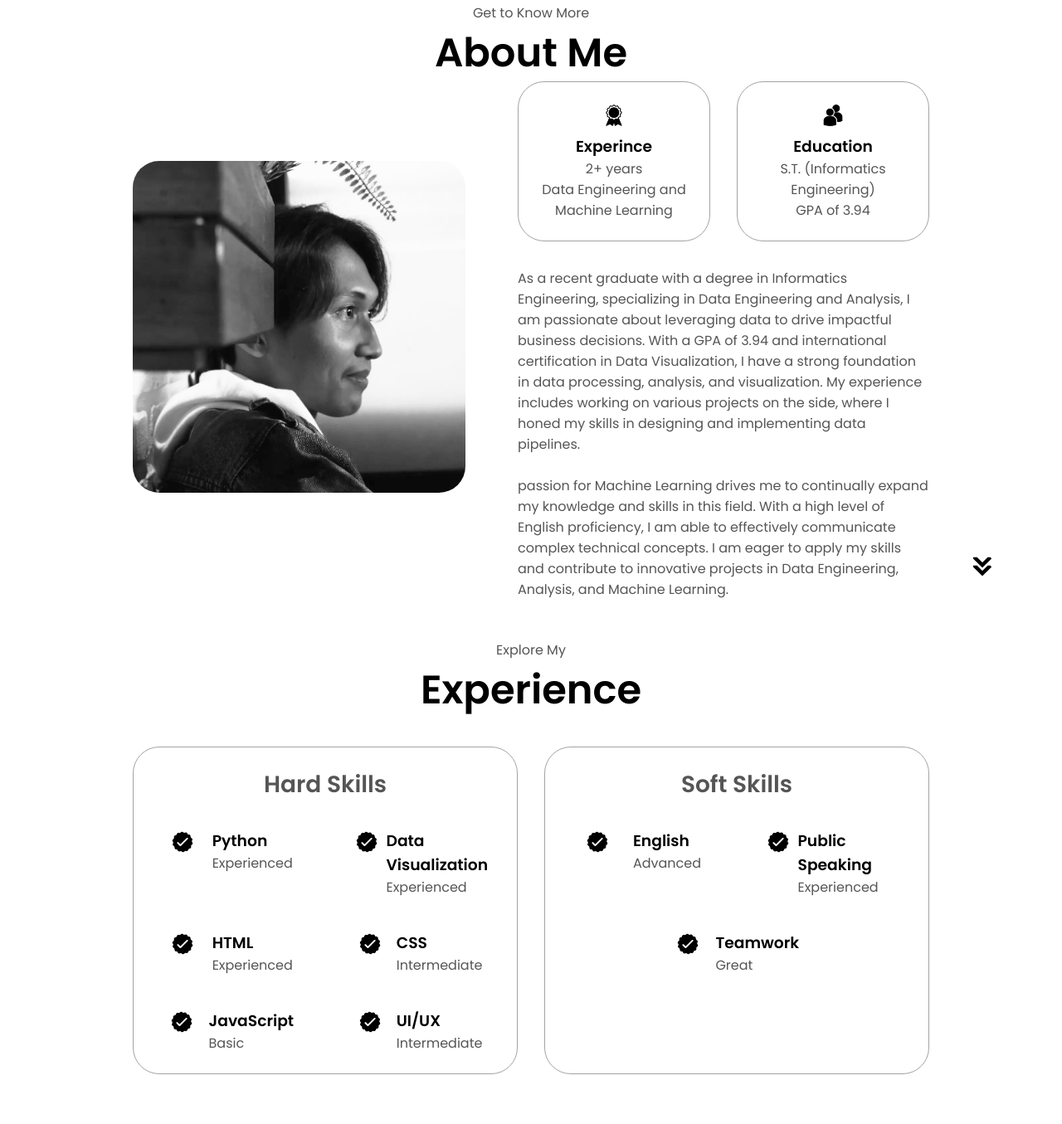
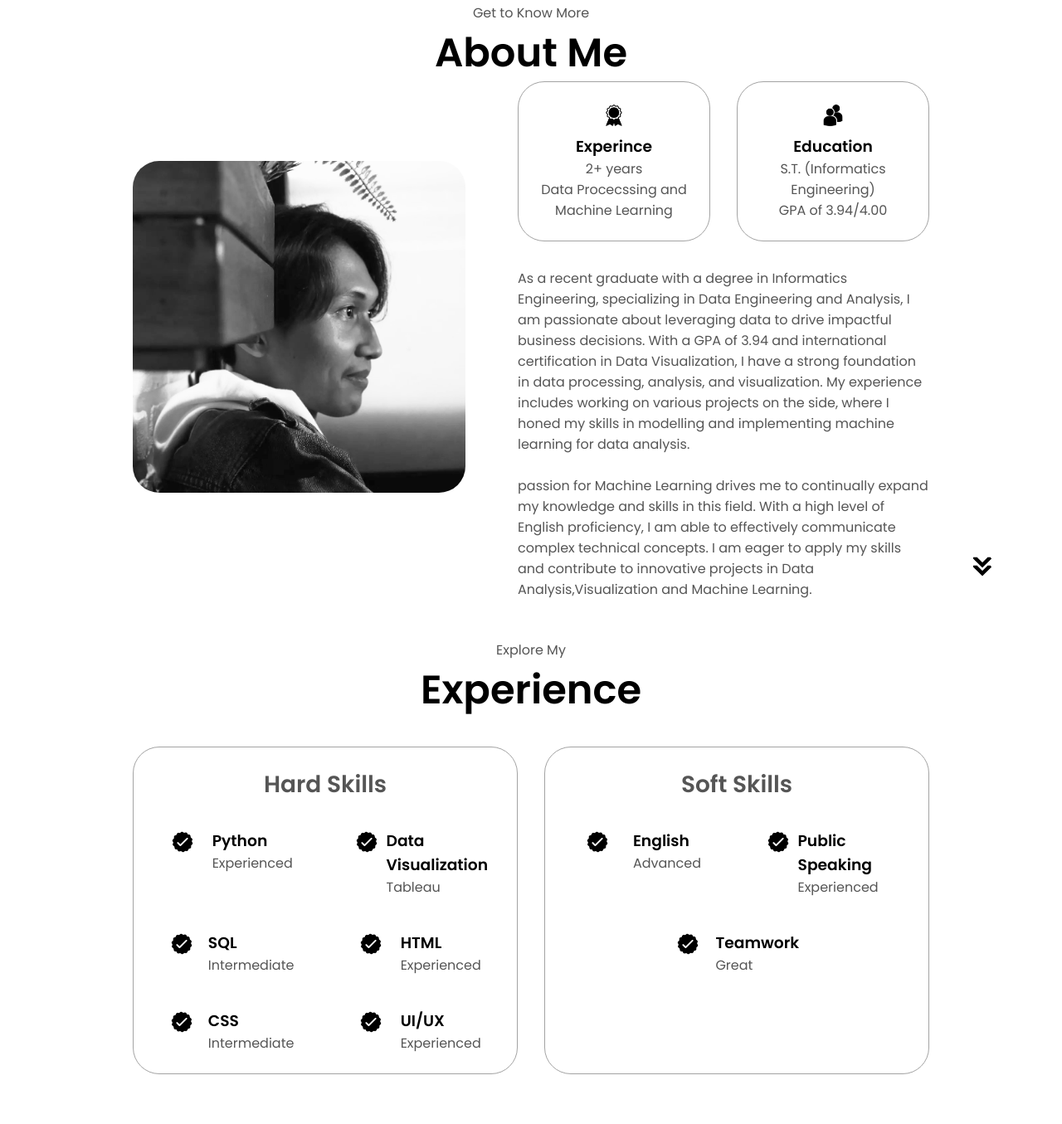
Before and after one commit to NaufalRizqullah23/My-Portfolio, a plain HTML site: page index.html in a window 1280 px wide. Shown: the part 925-2280 px from the top of the page at 83% size. Drawn offline with Linux system fonts and the light colour scheme.

Commit message:
adjusted to data analyst

```diff
--- a/index.html
+++ b/index.html
@@ -42,7 +42,7 @@
         <div class="section__text">
             <p class="section__text__p1">Hello, I'm</p>
             <h1 class="title">Naufal Rizqullah</h1>
-            <p class="section__text__p2">Data Engineer</p>
+            <p class="section__text__p2">Data Analyst</p>
             <div class="btn-container">
                 <button class="btn btn-color-2" onclick="window.open('./assets/CV Web.pdf')">Download CV</button>
                 <button class="btn btn-color-1" onclick="location.href='./#contact'">Contact</button>
@@ -65,18 +65,18 @@
                     <div class="details-container">
                         <img src="./assets/experience.png" alt="Experience icon" class="icon">
                         <h3>Experince</h3>
-                        <p>2+ years <br>Data Engineering and Machine Learning</p>
+                        <p>2+ years <br>Data Procecssing and Machine Learning</p>
                     </div>
                     <div class="details-container">
                         <img src="./assets/education.png" alt="Education icon" class="icon">
                         <h3>Education</h3>
-                        <p>S.T. (Informatics Engineering)<br>GPA of 3.94</p>
+                        <p>S.T. (Informatics Engineering)<br>GPA of 3.94/4.00</p>
                     </div>
                 </div>
                 <div class="text-container">
-                    <p>As a recent graduate with a degree in Informatics Engineering, specializing in Data Engineering and Analysis, I am passionate about leveraging data to drive impactful business decisions. With a GPA of 3.94 and international certification in Data Visualization, I have a strong foundation in data processing, analysis, and visualization. My experience includes working on various projects on the side, where I honed my skills in designing and implementing data pipelines.</p><br>
+                    <p>As a recent graduate with a degree in Informatics Engineering, specializing in Data Engineering and Analysis, I am passionate about leveraging data to drive impactful business decisions. With a GPA of 3.94 and international certification in Data Visualization, I have a strong foundation in data processing, analysis, and visualization. My experience includes working on various projects on the side, where I honed my skills in modelling and implementing machine learning for data analysis.</p><br>
 
-                    <p>passion for Machine Learning drives me to continually expand my knowledge and skills in this field. With a high level of English proficiency, I am able to effectively communicate complex technical concepts. I am eager to apply my skills and contribute to innovative projects in Data Engineering, Analysis, and Machine Learning.</p>
+                    <p>passion for Machine Learning drives me to continually expand my knowledge and skills in this field. With a high level of English proficiency, I am able to effectively communicate complex technical concepts. I am eager to apply my skills and contribute to innovative projects in Data Analysis,Visualization and Machine Learning.</p>
                 </div>
             </div>
         </div>
@@ -101,7 +101,14 @@
                             <img src="./assets/checkmark.png" alt="Expericence icon" class="icon">
                             <div>
                                 <h3>Data Visualization</h3>
-                                <p>Experienced</p>
+                                <p>Tableau</p>
+                            </div>
+                        </article>
+                        <article>
+                            <img src="./assets/checkmark.png" alt="Expericence icon" class="icon">
+                            <div>
+                                <h3>SQL</h3>
+                                <p>Intermediate</p>
                             </div>
                         </article>
                         <article>
@@ -121,15 +128,8 @@
                         <article>
                             <img src="./assets/checkmark.png" alt="Expericence icon" class="icon">
                             <div>
-                                <h3>JavaScript</h3>
-                                <p>Basic</p>
-                            </div>
-                        </article>
-                        <article>
-                            <img src="./assets/checkmark.png" alt="Expericence icon" class="icon">
-                            <div>
                                 <h3>UI/UX</h3>
-                                <p>Intermediate</p>
+                                <p>Experienced</p>
                             </div>
                         </article>
                     </div>
```
Also changed, not shown: 1 other file.
